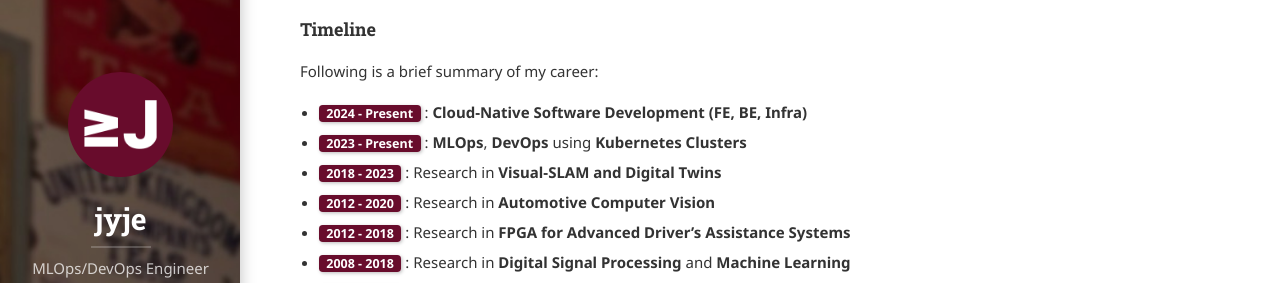
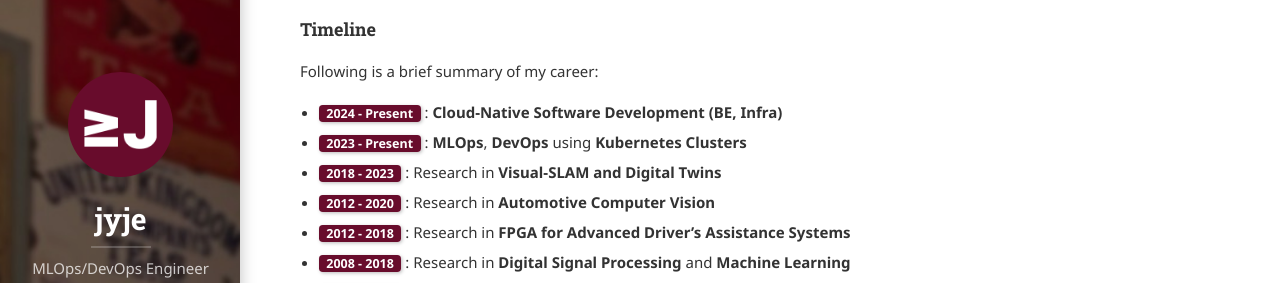
Before and after one commit to jyje/portfolio, a Jekyll site: the page built from profile/index.md, in a window 1280 px wide and 900 px high, scrolled down 1541 px. Shown: the part 158-441 px from the top of the window. Built offline with Jekyll 4.4.1, drawn with Linux system fonts in a browser that asks for light colours; cached includes are drawn as plain includes; nearby versions of some CDN libraries; some web fonts are replaced; library files that are not in the unit come from our copies.

Commit message:
🔧 profile: fix `Cloud-Native Software Development` role

```diff
--- a/profile/index.md
+++ b/profile/index.md
@@ -117,7 +117,7 @@ Currently, I work at [MAXST]{:.heading.flip-title} in South Korea as a software
 
 Following is a brief summary of my career:
 
-- <span class="emph btn-inline btn-primary">**2024 - Present**</span> : **Cloud-Native Software Development (FE, BE, Infra)**
+- <span class="emph btn-inline btn-primary">**2024 - Present**</span> : **Cloud-Native Software Development (BE, Infra)**
 - <span class="emph btn-inline btn-primary">**2023 - Present**</span> : **MLOps**, **DevOps** using **Kubernetes Clusters**
 - <span class="emph btn-inline btn-primary">**2018 - 2023**</span> : Research in **Visual-SLAM and Digital Twins**
 - <span class="emph btn-inline btn-primary">**2012 - 2020**</span> : Research in **Automotive Computer Vision**
```
